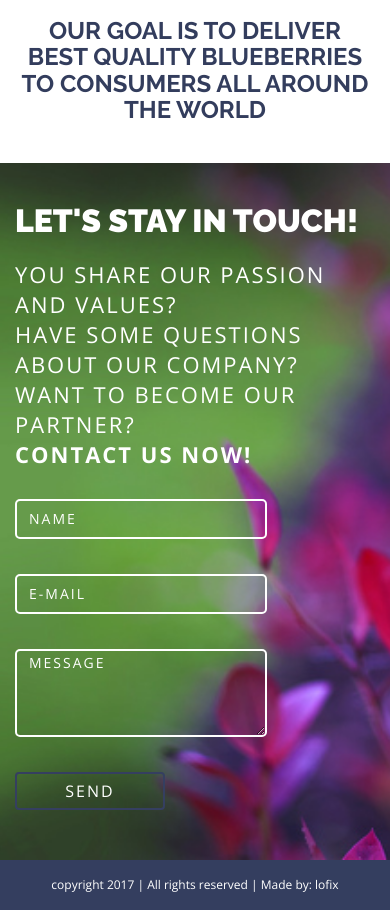
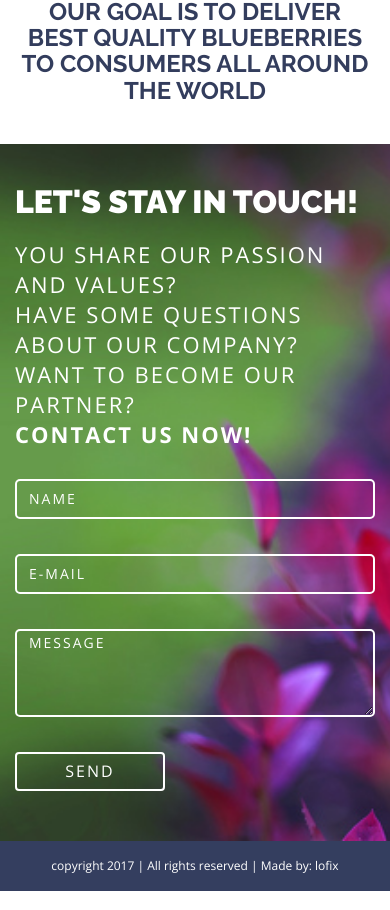
Before and after one commit to lofix/core, a plain HTML site: page index.html in a window 390 px wide. Shown: the part 2599-3509 px from the top of the page. Drawn offline with nearby package versions, Linux system fonts and the light colour scheme.

Commit message:
fixed some bugs

```diff
--- a/scss/_contact-form.scss
+++ b/scss/_contact-form.scss
@@ -70,7 +70,7 @@ input {
         text-transform: uppercase;
         letter-spacing: 2px;
         font-family: 'Open sans', sans-serif;
-        border: 2px solid lighten(rgb(51,61,93),0.9);
+        border: 2px solid #fff;
         background-color: transparent;
     }
 }
@@ -79,3 +79,9 @@ input {
         width: 70%;
     }
 }
+@media only screen and (max-width : 500px) {
+    .form-group {
+        padding: 0;
+        width: 100%;
+    }
+}
--- a/scss/_values.scss
+++ b/scss/_values.scss
@@ -56,7 +56,7 @@
 }
 @media only screen and (max-width : 767px) {
     #values {
-        height: 1600px;
+        height: auto;
     }
 
     .val {
```
Also changed, not shown: css/style.css.
